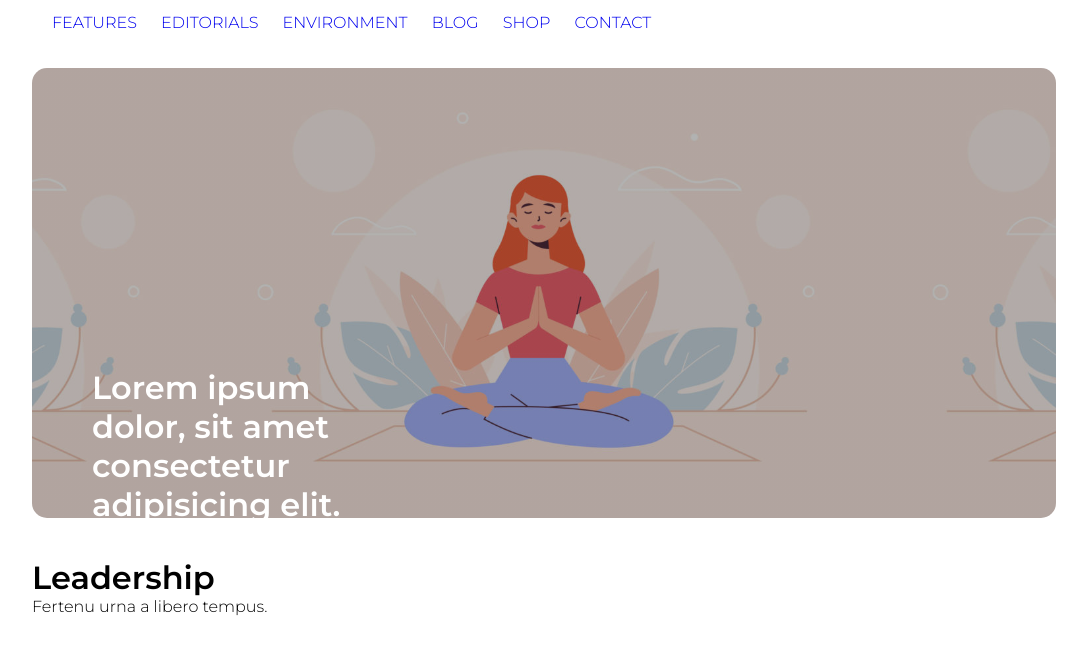
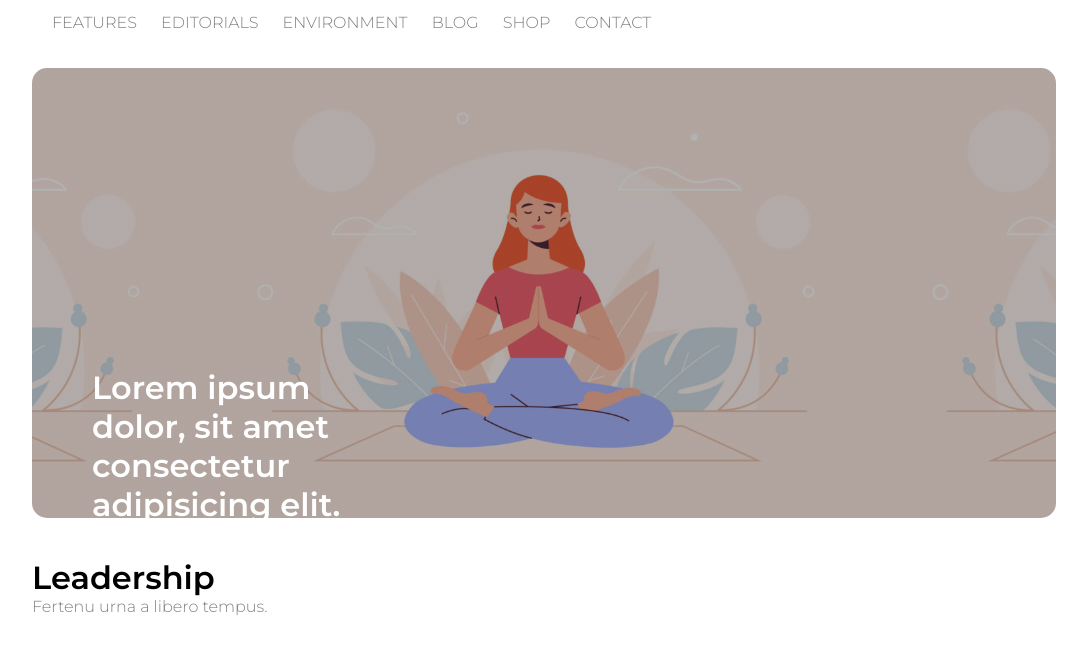
Before and after one commit to GabrieleCorti01/htmlcss-wp, a plain HTML site: page index.html in a window 1280 px wide. Shown: the part 82-748 px from the top of the page, without its empty margins (96-1183 px from the left). Drawn offline with Linux system fonts and the light colour scheme.

Commit message:
ESERCIZIO TERMINATO

```diff
--- a/css/style.css
+++ b/css/style.css
@@ -44,6 +44,7 @@ li{
 li > a{
     text-decoration: none;
     margin: 0 10px;
+    color: grey;
 }
 
 #container-1{
@@ -59,6 +60,10 @@ li > a{
 .subtitle{
     padding: 300px 650px 50px 60px;
     color: white;
+}
+
+.subtitlemain{
+    color: grey;
 }
 
 #paragrafomain1{
--- a/index.html
+++ b/index.html
@@ -57,7 +57,7 @@
             <div class="section-1">
                 <div id="maintitle">
                     <h1>Leadership</h1>
-                    <p>Fertenu urna a libero tempus.</p>
+                    <p class="subtitlemain">Fertenu urna a libero tempus.</p>
                 </div>
 
             </div>
```
